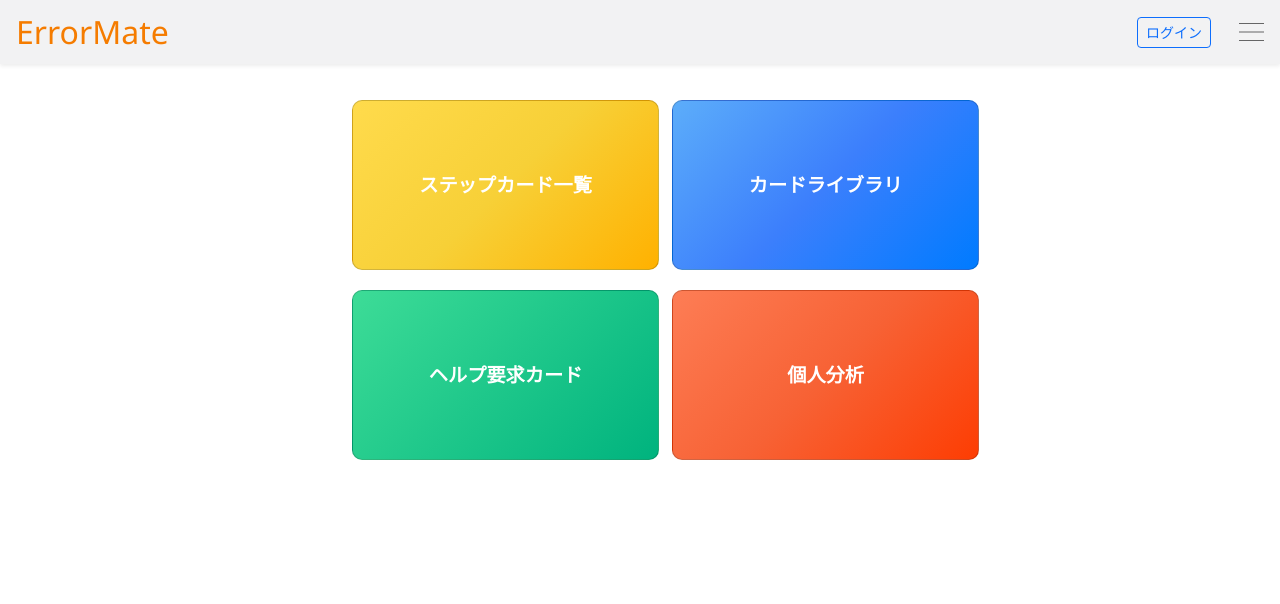
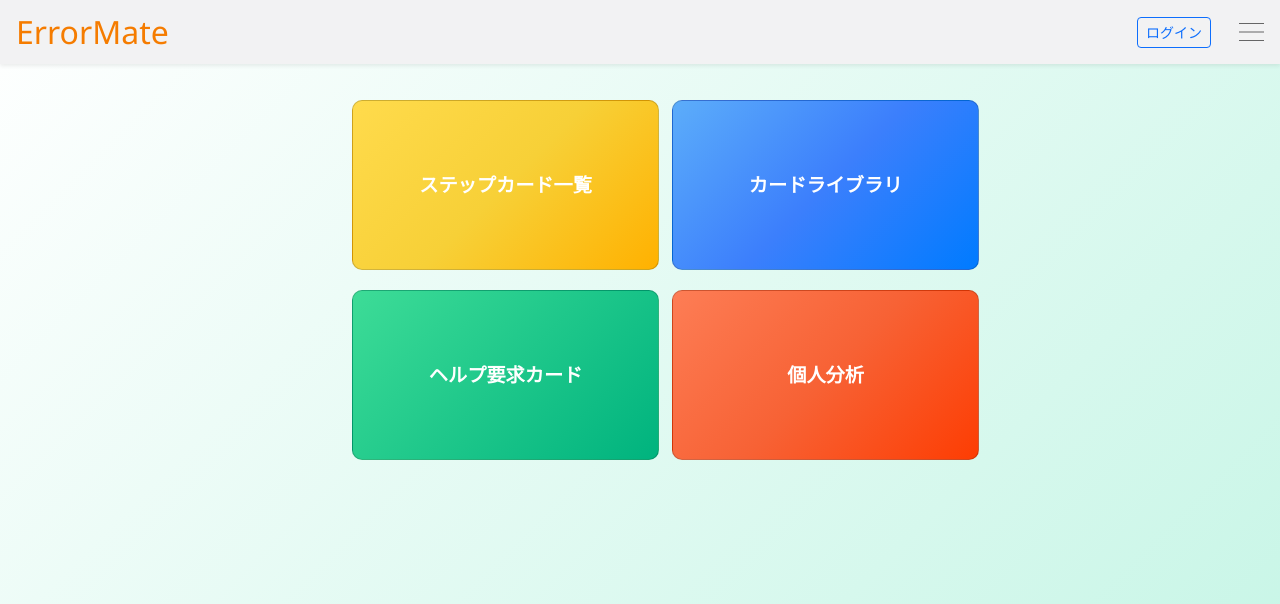
Before and after one commit to ken99375/ErrorMate, a Flask app: page / in a window 1280 px wide. Shown: the top 604 px of the page. Run offline with Flask 3, Linux system fonts and the light colour scheme.

Commit message:
背景色変えたよ

```diff
--- a/static/css/style.css
+++ b/static/css/style.css
@@ -1,6 +1,7 @@
 body {
   font-family: "Segoe UI", sans-serif;
-  background-color: #fff;
+  background: linear-gradient(135deg, #ffffff, #c4f5e5);
+  background-attachment: fixed;
   margin: 0;
 }
 
```
